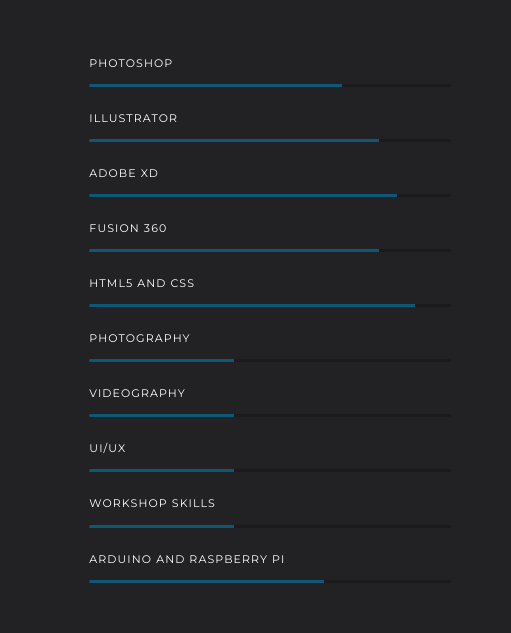
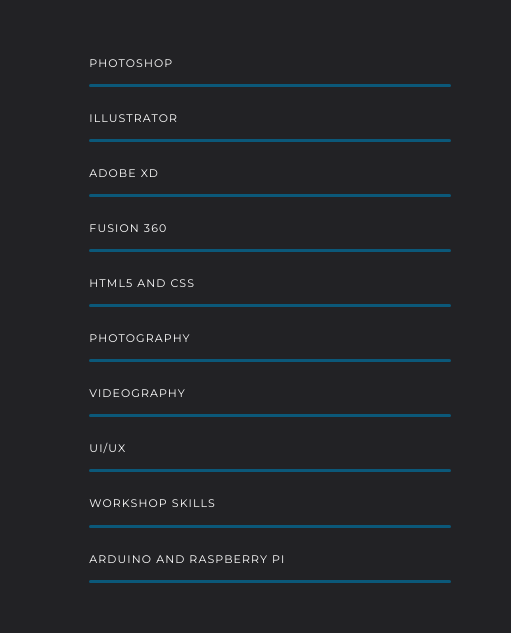
Before and after one commit to SushilSylvester/resume, a plain HTML site: page index.html in a window 1280 px wide. Shown: the part 3424-4057 px from the top of the page, 769-1280 px from the left. Drawn offline with Linux system fonts and the light colour scheme; some packages are replaced by stand-ins of ours; files whose address does not match are found by name; a web font is replaced by a local one.

Commit message:
Update index.html

```diff
--- a/index.html
+++ b/index.html
@@ -450,61 +450,61 @@
               <div class="skill">
                 <h5 class="skill-name">Photoshop<!--<span class="skill-perc">70%</span>--></h5>
                 <div class="progress">
-                  <div class="progress-bar colored" role="progressbar" data-progress="70"></div>
+                  <div class="progress-bar colored" role="progressbar" data-progress="100"></div>
                 </div>
               </div>
               <div class="skill">
                 <h5 class="skill-name">Illustrator</h5>
                 <div class="progress">
-                  <div class="progress-bar colored" role="progressbar" data-progress="80"></div>
+                  <div class="progress-bar colored" role="progressbar" data-progress="100"></div>
                 </div>
               </div>
               <div class="skill">
                 <h5 class="skill-name">Adobe XD</h5>
                 <div class="progress">
-                  <div class="progress-bar colored" role="progressbar" data-progress="85"></div>
+                  <div class="progress-bar colored" role="progressbar" data-progress="100"></div>
                 </div>
               </div>
               <div class="skill">
                 <h5 class="skill-name">Fusion 360</h5>
                 <div class="progress">
-                  <div class="progress-bar colored" role="progressbar" data-progress="80"></div>
+                  <div class="progress-bar colored" role="progressbar" data-progress="100"></div>
                 </div>
               </div>
               <div class="skill">
                 <h5 class="skill-name">HTML5 and CSS</h5>
                 <div class="progress">
-                  <div class="progress-bar colored" role="progressbar" data-progress="90"></div>
+                  <div class="progress-bar colored" role="progressbar" data-progress="100"></div>
                 </div>
               </div>
               <div class="skill">
                 <h5 class="skill-name">Photography</h5>
                 <div class="progress">
-                  <div class="progress-bar colored" role="progressbar" data-progress="40"></div>
+                  <div class="progress-bar colored" role="progressbar" data-progress="100"></div>
                 </div>
               </div>
               <div class="skill">
                 <h5 class="skill-name">Videography</h5>
                 <div class="progress">
-                  <div class="progress-bar colored" role="progressbar" data-progress="40"></div>
+                  <div class="progress-bar colored" role="progressbar" data-progress="100"></div>
                 </div>
               </div>
               <div class="skill">
                 <h5 class="skill-name">UI/UX</h5>
                 <div class="progress">
-                  <div class="progress-bar colored" role="progressbar" data-progress="40"></div>
+                  <div class="progress-bar colored" role="progressbar" data-progress="100"></div>
                 </div>
               </div>
               <div class="skill">
                 <h5 class="skill-name">Workshop Skills</h5>
                 <div class="progress">
-                  <div class="progress-bar colored" role="progressbar" data-progress="40"></div>
+                  <div class="progress-bar colored" role="progressbar" data-progress="100"></div>
                 </div>
               </div>
               <div class="skill">
                 <h5 class="skill-name">Arduino and Raspberry Pi</h5>
                 <div class="progress">
-                  <div class="progress-bar colored" role="progressbar" data-progress="65"></div>
+                  <div class="progress-bar colored" role="progressbar" data-progress="100"></div>
                 </div>
               </div>
             </div>
```
